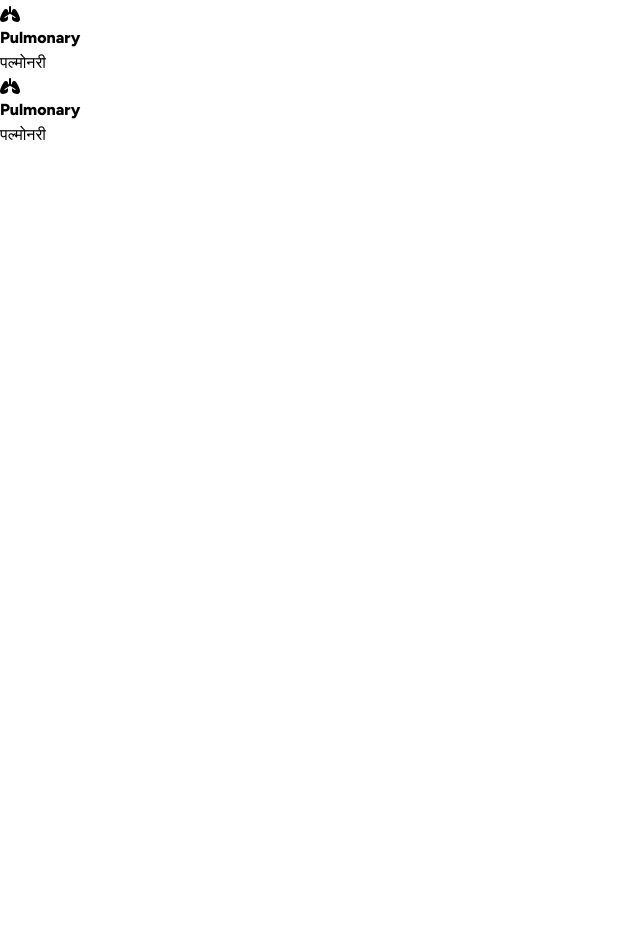
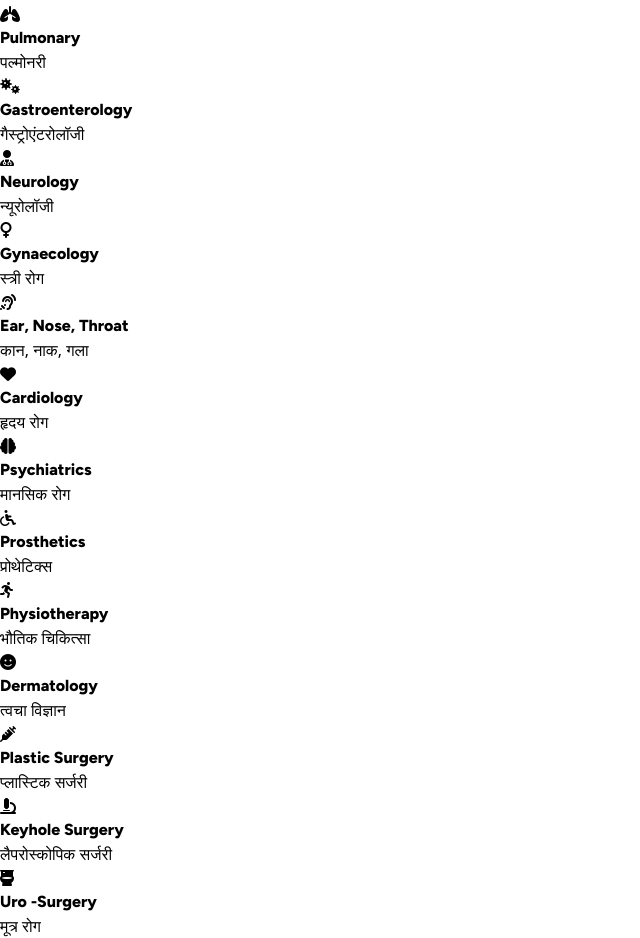
Before and after one commit to Anshika75/kcare, a React (Vite) app: page / in a window 1280 px wide. Shown: the part 4344-5282 px from the top of the page, without its empty margins (0-640 px from the left). Before the commit the page ends 4490 px from the top, so only its background shows below. Built offline with nearby package versions, Linux system fonts and the light colour scheme.

Commit message:
Update departments.jsx

```diff
--- a/src/components/departments.jsx
+++ b/src/components/departments.jsx
@@ -1,49 +1,107 @@
-import React from 'react'
-import bg from '../assets/awards-bg.png'
+import React from 'react';
+import bg from '../assets/awards-bg.png';
+
+// Define an array of department objects
+const departments = [
+    {
+        name: 'General',
+        hindiName: 'सामान्य चिकित्सा',
+        iconClass: 'fa-solid fa-stethoscope'
+    },
+    {
+        name: 'Orthopedics',
+        hindiName: 'हड्डी रोग',
+        iconClass: 'fa-solid fa-bone'
+    },
+    {
+        name: 'Anesthesiology',
+        hindiName: 'एनेस्थिसियोलॉजी',
+        iconClass: 'fa-solid fa-hand-holding-medical'
+    },
+    {
+        name: 'Pulmonary',
+        hindiName: 'पल्मोनरी',
+        iconClass: 'fa-solid fa-lungs'
+    },
+    {
+        name: 'Gastroenterology',
+        hindiName: 'गैस्ट्रोएंटरोलॉजी',
+        iconClass: 'fa-solid fa-viruses'
+    },
+    {
+        name: 'Neurology',
+        hindiName: 'न्यूरोलॉजी',
+        iconClass: 'fa-solid fa-user-doctor'
+    },
+    {
+        name: 'Gynaecology',
+        hindiName: 'स्त्री रोग',
+        iconClass: 'fa-solid fa-venus'
+    },
+    {
+        name: 'Ear, Nose, Throat',
+        hindiName: 'कान, नाक, गला',
+        iconClass: 'fa-solid fa-ear-listen'
+    },
+    {
+        name: 'Cardiology',
+        hindiName: 'हृदय रोग',
+        iconClass: 'fa-solid fa-heart'
+    },
+    {
+        name: 'Psychiatrics',
+        hindiName: 'मानसिक रोग',
+        iconClass: 'fa-solid fa-brain'
+    },
+    {
+        name: 'Prosthetics',
+        hindiName: 'प्रोथेटिक्स',
+        iconClass: 'fa-solid fa-wheelchair'
+    },
+    {
+        name: 'Physiotherapy',
+        hindiName: 'भौतिक चिकित्सा',
+        iconClass: 'fa-solid fa-running'
+    },
+    {
+        name: 'Dermatology',
+        hindiName: 'त्वचा विज्ञान',
+        iconClass: 'fa-solid fa-face-smile'
+    },
+    {
+        name: 'Plastic Surgery',
+        hindiName: 'प्लास्टिक सर्जरी',
+        iconClass: 'fa-solid fa-syringe'
+    },
+    {
+        name: 'Keyhole Surgery',
+        hindiName: 'लैपरोस्कोपिक सर्जरी',
+        iconClass: 'fa-solid fa-microscope'
+    },
+    {
+        name: 'Uro -Surgery',
+        hindiName: 'मूत्र रोग',
+        iconClass: 'fa-solid fa-toilet'
+    }
+];
 
 export default function Departments() {
     return (
         <>
-            <div className="flex flex-col items-center relative w-full md:px-[50px] overflow-hidden px-[25px] pb-20 md:my-10 bg-[#f9f9f9]">
+            <div className="flex flex-col items-center relative w-full md:px-[50px] overflow-hidden px-[25px] md:pb-20 my-10 bg-[#f9f9f9]">
                 <h1 className='text-[#4396A2] figtree-semibold text-4xl md:mt-0 md:text-7xl mb-3 md:mb-6 relative after:absolute after:bottom-0 after:left-0 after:h-1 after:w-12 lg:after:w-24 after:bg-[#4396A2]'>Departments</h1>
-                <div className="grid grid-cols-2 gap-4 md:gap-8 lg:gap-y-20 lg:grid-cols-4 mt-16 z-20">
-                    <div className="box p-2 lg:p-4 w-full h-[75px] pb-3 md:pb-0 md:w-[300px] md:h-[150px] lg:pt-[7%] bg-[#fff] shadow-md rounded-md relative flex flex-col items-center justify-center transition-all group hover:bg-[#4396a2] hover:scale-105 hover:shadow-xl cursor-pointer">
-                        <div className="absolute hidden w-12 h-12 md:h-16 md:w-16 lg:w-24 lg:h-24 left-1/2 -translate-x-1/2 top-0 translate-y-[-45%] md:-translate-y-1/2 rounded-full bg-[#4396A2] md:grid place-items-center text-[#fefefe] text-xl md:text-3xl lg:text-4xl shadow-md group-hover:shadow-none">
-                            <i className="fa-solid fa-stethoscope"></i>
+                <div className="grid grid-cols-1 w-full gap-4 md:gap-8 md:gap-y-12 lg:gap-y-20 lg:grid-cols-4 mt-6 md:mt-16 z-20">
+                    {departments.map((department, index) => (
+                        <div key={index} className="box p-2 lg:p-4 w-full h-[75px] pb-3 md:pb-0 md:w-[300px] md:h-[150px] lg:pt-[7%] bg-[#fff] shadow-md rounded-md relative flex flex-col items-center justify-center transition-all group hover:bg-[#4396a2] hover:scale-105 hover:shadow-xl cursor-pointer">
+                            <div className="absolute hidden w-12 h-12 md:h-16 md:w-16 lg:w-24 lg:h-24 left-1/2 -translate-x-1/2 top-0 translate-y-[-45%] md:-translate-y-1/2 rounded-full bg-[#4396A2] md:grid place-items-center text-[#fefefe] text-xl md:text-3xl lg:text-4xl shadow-md group-hover:shadow-none">
+                                <i className={`fa-solid ${department.iconClass}`}></i>
+                            </div>
+                            <h1 className='text-[#4396A2] group-hover:text-[#fefefe] figtree-semibold text-xl md:mt-0 lg:mt-6 md:text-3xl'>{department.name}</h1>
+                            <p className='text-[#333] group-hover:text-[#fefefe] mukta-normal mt-0 text-xs md:text-xl'>{department.hindiName}</p>
                         </div>
-                        <h1 className='text-[#4396A2] group-hover:text-[#fefefe] figtree-semibold text-2xl md:mt-0 lg:mt-6 md:text-3xl'>General</h1>
-                        <p className='text-[#333] group-hover:text-[#fefefe] mukta-normal -mt-1 md:mt-0 text-xs md:text-xl'>सामान्य चिकित्सा</p>
-                    </div>
-                    <div className="box p-2 lg:p-4 w-full h-[75px] pb-3 md:pb-0 md:w-[300px] md:h-[150px] lg:pt-[7%] bg-[#fff] shadow-md rounded-md relative flex flex-col items-center justify-center transition-all group hover:bg-[#4396a2] hover:scale-105 hover:shadow-xl cursor-pointer">
-                        <div className="absolute hidden w-12 h-12 md:h-16 md:w-16 lg:w-24 lg:h-24 left-1/2 -translate-x-1/2 top-0 translate-y-[-45%] md:-translate-y-1/2 rounded-full bg-[#4396A2] md:grid place-items-center text-[#fefefe] text-xl md:text-3xl lg:text-4xl shadow-md group-hover:shadow-none">
-                            <i className="fa-solid fa-bone"></i>
-                        </div>
-                        <h1 className='text-[#4396A2] group-hover:text-[#fefefe] figtree-semibold text-2xl md:mt-0 lg:mt-6 md:text-3xl'>Orthopedics</h1>
-                        <p className='text-[#333] group-hover:text-[#fefefe] mukta-normal -mt-1 md:mt-0 text-xs md:text-xl'>हड्डी रोग</p>
-                    </div>
-                    <div className="box p-2 lg:p-4 w-full h-[75px] pb-3 md:pb-0 md:w-[300px] md:h-[150px] lg:pt-[7%] bg-[#fff] shadow-md rounded-md relative flex flex-col items-center justify-center transition-all group hover:bg-[#4396a2] hover:scale-105 hover:shadow-xl cursor-pointer">
-                        <div className="absolute hidden w-12 h-12 md:h-16 md:w-16 lg:w-24 lg:h-24 left-1/2 -translate-x-1/2 top-0 translate-y-[-45%] md:-translate-y-1/2 rounded-full bg-[#4396A2] md:grid place-items-center text-[#fefefe] text-xl md:text-3xl lg:text-4xl shadow-md group-hover:shadow-none">
-                            <i className="fa-solid fa-hand-holding-medical"></i>
-                        </div>
-                        <h1 className='text-[#4396A2] group-hover:text-[#fefefe] figtree-semibold text-2xl md:mt-0 lg:mt-6 md:text-3xl'>Anesthesiology</h1>
-                        <p className='text-[#333] group-hover:text-[#fefefe] mukta-normal -mt-1 md:mt-0 text-xs md:text-xl'>एनेस्थिसियोलॉजी</p>
-                    </div>
-                    <div className="box p-2 lg:p-4 w-full h-[75px] pb-3 md:pb-0 md:w-[300px] md:h-[150px] lg:pt-[7%] bg-[#fff] shadow-md rounded-md relative flex flex-col items-center justify-center transition-all group hover:bg-[#4396a2] hover:scale-105 hover:shadow-xl cursor-pointer">
-                        <div className="absolute hidden w-12 h-12 md:h-16 md:w-16 lg:w-24 lg:h-24 left-1/2 -translate-x-1/2 top-0 translate-y-[-45%] md:-translate-y-1/2 rounded-full bg-[#4396A2] md:grid place-items-center text-[#fefefe] text-xl md:text-3xl lg:text-4xl shadow-md group-hover:shadow-none">
-                            <i className="fa-solid fa-lungs"></i>
-                        </div>
-                        <h1 className='text-[#4396A2] group-hover:text-[#fefefe] figtree-semibold text-2xl md:mt-0 lg:mt-6 md:text-3xl'>Pulmonary</h1>
-                        <p className='text-[#333] group-hover:text-[#fefefe] mukta-normal -mt-1 md:mt-0 text-xs md:text-xl'>पल्मोनरी </p>
-                    </div>
-                    <div className="box p-2 lg:p-4 w-full h-[75px] pb-3 md:pb-0 md:w-[300px] md:h-[150px] lg:pt-[7%] bg-[#fff] shadow-md rounded-md relative flex flex-col items-center justify-center transition-all group hover:bg-[#4396a2] hover:scale-105 hover:shadow-xl cursor-pointer">
-                        <div className="absolute hidden w-12 h-12 md:h-16 md:w-16 lg:w-24 lg:h-24 left-1/2 -translate-x-1/2 top-0 translate-y-[-45%] md:-translate-y-1/2 rounded-full bg-[#4396A2] md:grid place-items-center text-[#fefefe] text-xl md:text-3xl lg:text-4xl shadow-md group-hover:shadow-none">
-                            <i className="fa-solid fa-lungs"></i>
-                        </div>
-                        <h1 className='text-[#4396A2] group-hover:text-[#fefefe] figtree-semibold text-2xl md:mt-0 lg:mt-6 md:text-3xl'>Pulmonary</h1>
-                        <p className='text-[#333] group-hover:text-[#fefefe] mukta-normal -mt-1 md:mt-0 text-xs md:text-xl'>पल्मोनरी </p>
-                    </div>
+                    ))}
                 </div>
             </div>
         </>
-    )
+    );
 }
```
